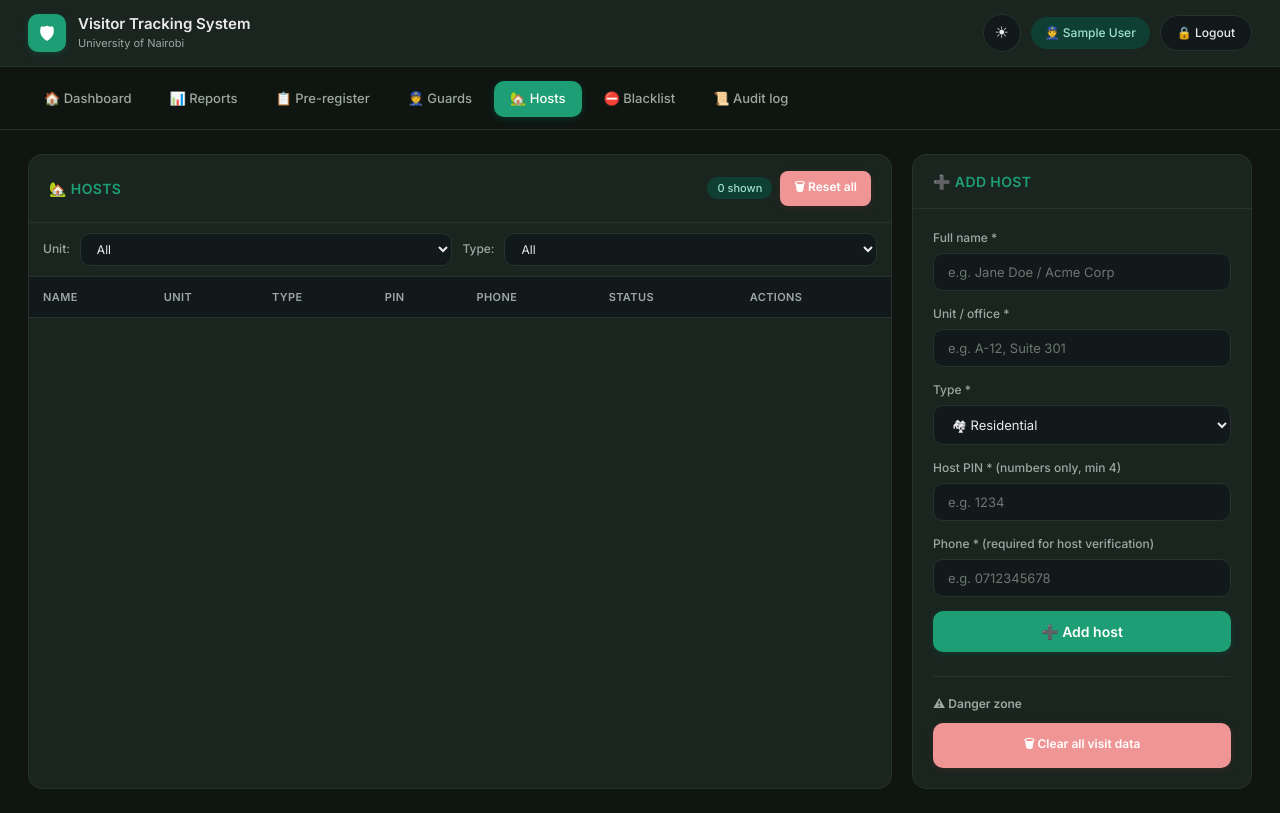
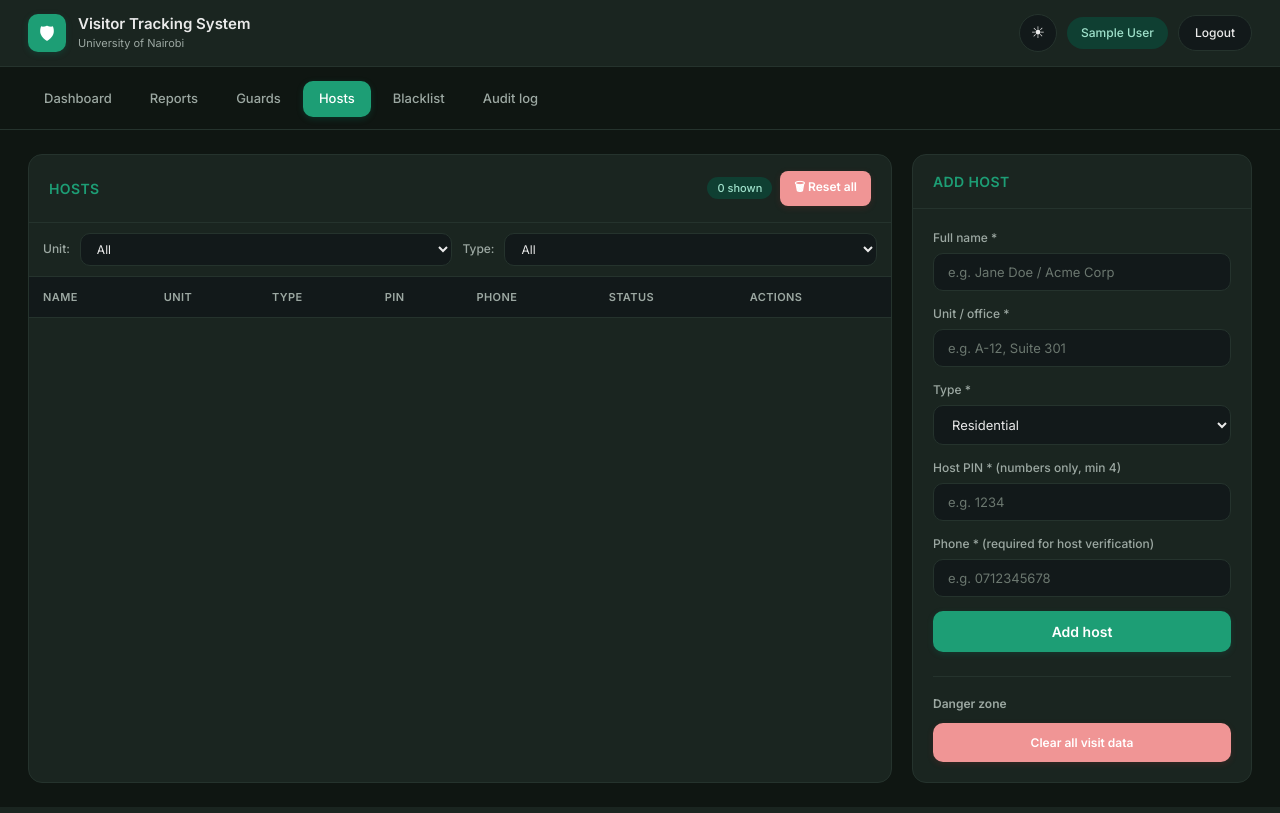
Before and after one commit to melissaangwenyi/DVTS-server, a Flask app: page /manage-hosts in a window 1280 px wide. Run offline with Flask 3, Linux system fonts and the light colour scheme; the visitor is signed in with stand-in values (Sample User, id 1); lists and menus that the app fills with data are empty; some libraries are stand-ins or nearby versions.

Commit message:
fix: remove pre-register nav link and emojis from guards and hosts pages

```diff
--- a/templates/manage_hosts.html
+++ b/templates/manage_hosts.html
@@ -54,19 +54,18 @@
         <button class="theme-toggle" aria-label="Toggle dark mode">
             <span class="icon-moon">🌙</span><span class="icon-sun">☀</span>
         </button>
-        <span class="guard-pill">👮 {{ session.guard_name }}</span>
-        <a href="/logout" class="logout">🔒 Logout</a>
+        <span class="guard-pill"> {{ session.guard_name }}</span>
+        <a href="/logout" class="logout"> Logout</a>
     </div>
 </div>
 
 <div class="navbar">
-    <a href="/dashboard">🏠 Dashboard</a>
-    <a href="/reports">📊 Reports</a>
-    <a href="/pre-registrations">📋 Pre-register</a>
-    <a href="/manage-guards">👮 Guards</a>
-    <a href="/manage-hosts" class="active">🏡 Hosts</a>
-    <a href="/blacklist">⛔ Blacklist</a>
-    <a href="/audit-log">📜 Audit log</a>
+    <a href="/dashboard"> Dashboard</a>
+    <a href="/reports"> Reports</a>
+    <a href="/manage-guards"> Guards</a>
+    <a href="/manage-hosts" class="active"> Hosts</a>
+    <a href="/blacklist"> Blacklist</a>
+    <a href="/audit-log"> Audit log</a>
 </div>
 
 <div class="content">
@@ -75,7 +74,7 @@
         <!-- HOSTS TABLE -->
         <div class="card">
             <div class="card-header">
-                <h2>🏡 Hosts</h2>
+                <h2> Hosts</h2>
                 <div style="display:flex;gap:8px;align-items:center;flex-wrap:wrap;">
                     <span class="badge badge-status-active" id="host-count">{{ hosts|length }} shown</span>
                     <button class="btn btn-sm btn-danger"
@@ -136,7 +135,6 @@
                                 {% endif %}
                             </td>
                             <td style="display:flex;gap:6px;flex-wrap:wrap;">
-                            <td style="display:flex;gap:6px;flex-wrap:wrap;">
                                 <button class="btn btn-sm btn-secondary toggle-host-btn"
                                         data-id="{{ host.resident_id }}"
                                         data-active="{{ 'true' if host.is_active else 'false' }}">
@@ -149,7 +147,7 @@
                                         data-pin="{{ host.host_pin }}"
                                         data-phone="{{ host.phone or '' }}"
                                         data-type="{{ host.host_type or 'residential' }}">
-                                    ✏️ Edit
+                                     Edit
                                 </button>
                         </tr>
                         {% endfor %}
@@ -160,7 +158,7 @@
 
         <!-- ADD HOST FORM -->
         <div class="card">
-            <div class="card-header"><h2>➕ Add host</h2></div>
+            <div class="card-header"><h2> Add host</h2></div>
             <div class="card-body">
                 <div class="modal-error" id="add-host-error"></div>
 
@@ -173,8 +171,8 @@
 
                 <label>Type *</label>
                 <select id="ah_type">
-                    <option value="residential">🏘 Residential</option>
-                    <option value="office">🏢 Office</option>
+                    <option value="residential"> Residential</option>
+                    <option value="office"> Office</option>
                 </select>
 
                 <label>Host PIN * (numbers only, min 4)</label>
@@ -185,13 +183,13 @@
                 <input type="text" id="ah_phone" placeholder="e.g. 0712345678"
                        required oninput="enforceDigits(this)">
 
-                <button class="btn" onclick="addHost()">➕ Add host</button>
+                <button class="btn" onclick="addHost()"> Add host</button>
 
                 <div style="margin-top:24px;padding-top:18px;border-top:1px solid var(--border);">
-                    <p style="font-size:12px;font-weight:600;color:var(--text-muted);margin-bottom:10px;">⚠ Danger zone</p>
+                    <p style="font-size:12px;font-weight:600;color:var(--text-muted);margin-bottom:10px;"> Danger zone</p>
                     <button class="btn btn-danger" style="font-size:12px;"
                             onclick="if(confirm('Delete ALL visit records? Cannot be undone.')) resetAllVisits()">
-                        🗑 Clear all visit data
+                         Clear all visit data
                     </button>
                 </div>
             </div>
@@ -202,7 +200,7 @@
 <!-- EDIT HOST MODAL -->
 <div class="modal-overlay" id="edit-host-modal">
     <div class="modal-box">
-        <div class="modal-title">✏️ Edit host</div>
+        <div class="modal-title"> Edit host</div>
         <div class="modal-error" id="edit-host-error"></div>
         <input type="hidden" id="eh_id">
         <label>Full name *</label>
@@ -211,8 +209,8 @@
         <input type="text" id="eh_unit">
         <label>Type *</label>
         <select id="eh_type">
-            <option value="residential">🏘 Residential</option>
-            <option value="office">🏢 Office</option>
+            <option value="residential"> Residential</option>
+            <option value="office"> Office</option>
         </select>
         <label>Host PIN * (numbers only, min 4)</label>
         <input type="text" id="eh_pin" oninput="enforcePIN(this)">
```
Also changed, not shown: templates/manage_guards.html (+16 -18 lines).
